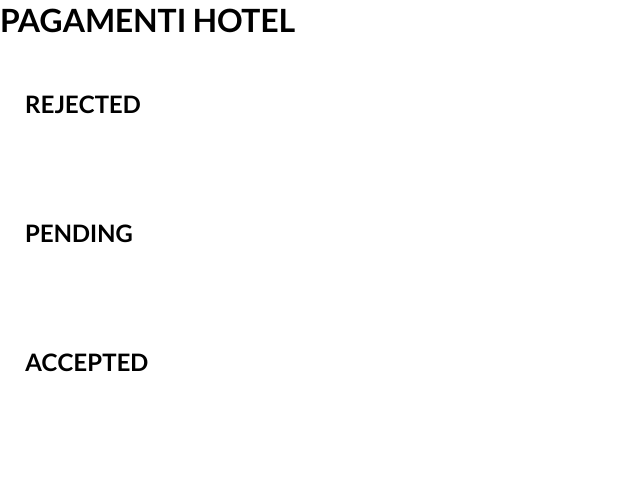
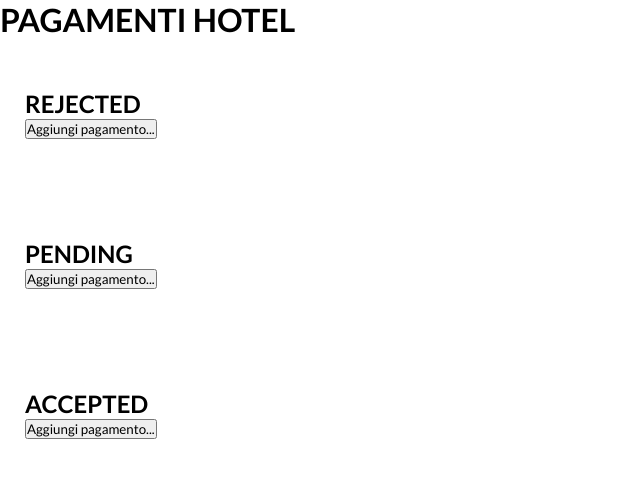
Before and after one commit to Zappykeyboard/php-dbcrud-read-delete, a PHP site: page / in a window 1280 px wide. Shown: the top 478 px of the page, without its empty margins (0-640 px from the left). Run offline with PHP 8.4, Linux system fonts and the light colour scheme; data that the repository does not hold is empty; some libraries are stand-ins or nearby versions.

Commit message:
aggiunti ulteriori pulsanti

```diff
--- a/index.php
+++ b/index.php
@@ -16,6 +16,7 @@
     id prestazione: {{prenotazione_id}}
     id pagante: {{pagante_id}}
     somma: {{price}}
+    <button class='update-payment-button'> Aggiorna elemento...</button>
     <button class='delete-button'> Elimina elemento</button>
     </li>
     </script>
@@ -32,21 +33,21 @@
     <h1>PAGAMENTI HOTEL</h1>
 
     <div class="container">
-      <h2>REJECTED</h2>
+      <h2>REJECTED</h2> <button class='add-payment-btn'>Aggiungi pagamento...</button>
       <div class="pagamenti-container" id='rejected'>
         <ul></ul>
       </div>
     </div>
 
   <div class="container">
-    <h2>PENDING</h2>
+    <h2>PENDING</h2> <button class='add-payment-btn'>Aggiungi pagamento...</button>
     <div class="pagamenti-container" id='pending'>
         <ul></ul>
     </div>
   </div>
 
   <div class="container">
-    <h2>ACCEPTED</h2>
+    <h2>ACCEPTED</h2> <button class='add-payment-btn'>Aggiungi pagamento...</button>
     <div class="pagamenti-container" id='accepted'>
         <ul></ul>
     </div>
```
